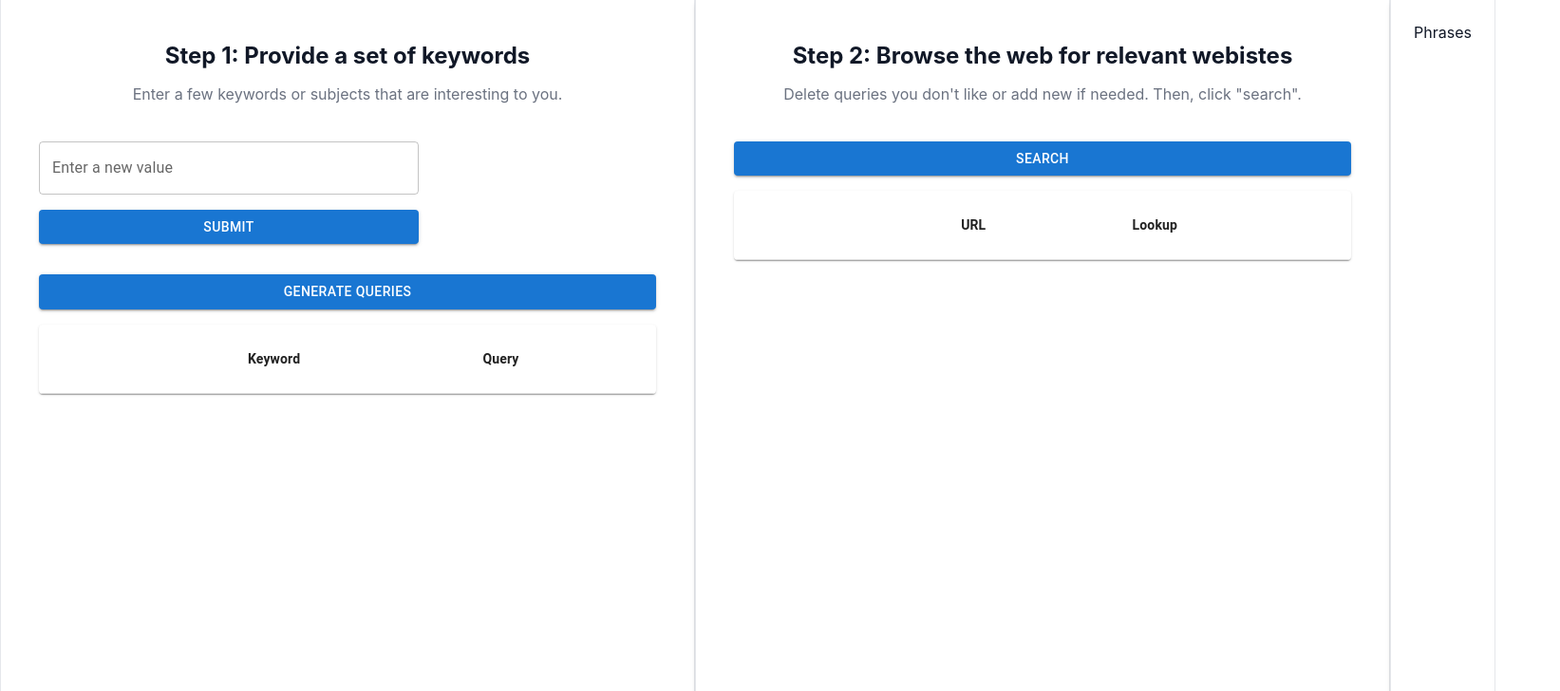
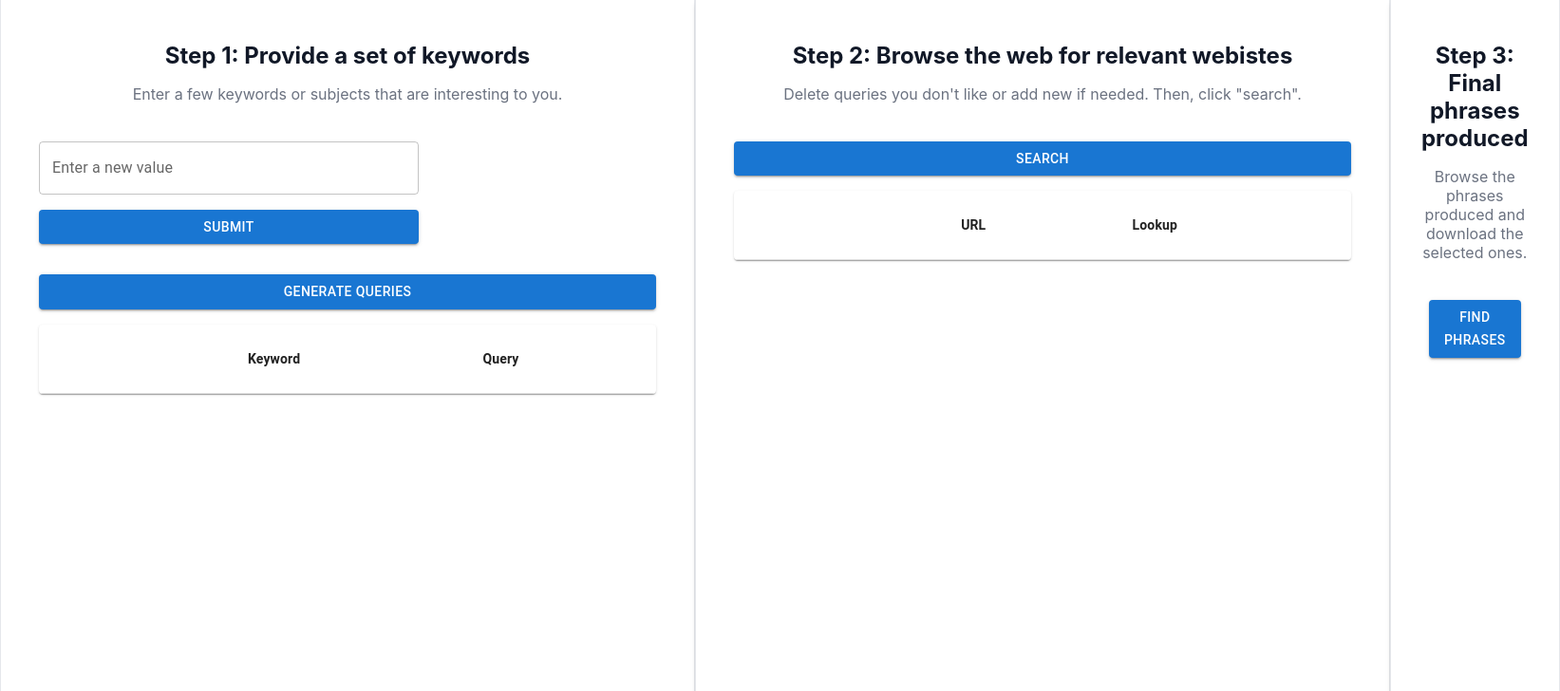
Before and after one commit to puzzle-solver/anki-flashcards-builder, a React (Create React App) app in the folder frontend/: page / in a window 1280 px wide. Shown: the top 728 px of the page at 95% size, 1643 px wide, since content can reach past the window. Built offline with nearby package versions, Linux system fonts and the light colour scheme; some icons are missing.

Commit message:
Implemented initial version of phrases view

```diff
--- a/frontend/src/App.js
+++ b/frontend/src/App.js
@@ -2,26 +2,18 @@ import Grid from "@mui/material/Grid";
 import { useState } from 'react';
 import QuerySection from "./components/QuerySection"
 import WebsiteSection from "./components/WebsiteSection";
+import PhrasesSection from "./components/PhrasesSection";
 import "./App.css"
-
-
-function PhrasesSection() {
-  return (
-    <div className="section">
-      Phrases
-    </div>
-  )
-}
 
 
 function App() {
   const [queries, setQueries] = useState([]);
   return (
-  <div className="app-container">
+  <Grid className="app-container">
     <QuerySection queries={queries} setQueries={setQueries} />
     <WebsiteSection queries={queries} />
     <PhrasesSection />
-  </div>
+  </Grid>
   );
 };
 
--- /dev/null
+++ b/frontend/src/components/PhrasesSection.js
@@ -0,0 +1,67 @@
+import { useState } from 'react';
+import {
+  TableContainer,
+  Table,
+  TableHead,
+  TableBody,
+  TableRow,
+  TableCell,
+  Paper,
+  Button,
+  IconButton,
+  Checkbox,
+  Popper,
+  Box,
+  Fade,
+  Typography,
+} from '@mui/material';
+import Card from '@mui/material/Card';
+import CardContent from '@mui/material/CardContent';
+import List from '@mui/material/List';
+import ListItem from '@mui/material/ListItem';
+import CardActions from '@mui/material/CardActions';
+
+
+function Flashcard({phrase, translation, explanation, url}) {
+    return (
+        <Card variant="outlined" sx={{margin: "5px"}}>
+          <CardContent>
+            <Typography sx={{ color: 'text.secondary', mb: 1.5 }}>{phrase}</Typography>
+            <Typography variant="body3"> {translation} </Typography>
+            <Typography variant="body2"> {explanation} </Typography>
+            <CardActions> <a href={url} target="_blank" rel="noopener noreferrer"> <Button size="small">Source Website</Button> </a> </CardActions>
+          </CardContent>
+        </Card>
+    )
+}
+
+
+export default function PhrasesSection() {
+  const [phrases, setPhrases] = useState([])
+  function fetchPhrases() {
+    const new_phrases = [
+      {"id": 1, "translation": "to ask", "phrase": "chiedere", "explanation": "Chiedere means 'to ask'", "url": "https://google.com"},
+      {"id": 2, "translation": "light (as opposed to heavy)", "phrase": "leggero", "explanation": "leggero means light (as in not heavy)", "url": "https://google.com"}
+    ];
+    setPhrases(new_phrases);
+  }
+
+  return (
+    <div className="section">
+      <h2 className="title">
+        Step 3: Final phrases produced
+        </h2>
+        <p className="subtitle">
+            Browse the phrases produced and download the selected ones.
+        </p>
+    <Box sx={{ p: 2, display: 'flex', flexDirection: 'column', gap: 2}}>
+      <Button variant="contained" onClick={fetchPhrases}>
+        Find phrases
+      </Button>
+      <Box>
+        {phrases.map((item, index) => <Flashcard phrase={item.phrase} translation={item.translation} explanation={item.explanation} />)}
+      </Box>
+    </Box>
+    </div>
+  )
+}
--- a/frontend/src/components/QuerySection.js
+++ b/frontend/src/components/QuerySection.js
@@ -60,8 +60,8 @@ function TextInput( { keywords, setKeywords }) {
 
       {keywords.length > 0 && (
         <Box>
+          <List>
             {keywords.map((value, index) => (
-            <List>
               <ListItem
                     secondaryAction={
                       <IconButton edge="end" aria-label="delete" onClick={() => deleteItem(index)}>
@@ -71,8 +71,8 @@ function TextInput( { keywords, setKeywords }) {
               >
               <ListItemText primary={value}/>
               </ListItem>
+            ))}
           </List>
-          ))}
         </Box>
       )}
     </Box>
```
Lines whose indentation alone changed are shown as unchanged.
